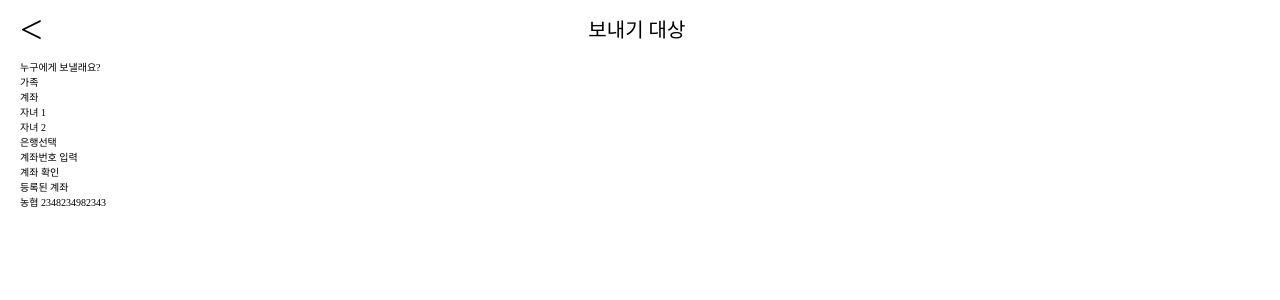
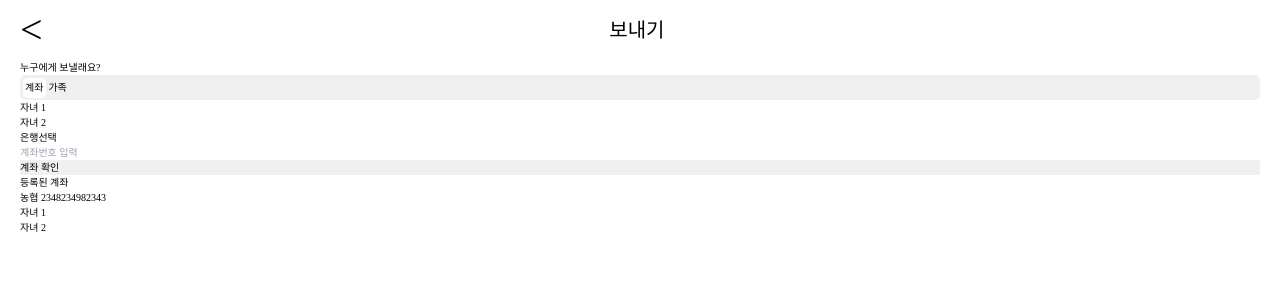
Before and after one commit to wlgns1718/idoncare, a React (Vite) app in the folder Front/: page /transfer/account in a window 1280 px wide. Shown: the top 300 px of the page. Built offline with nearby package versions, Linux system fonts and the light colour scheme; a web font is replaced by a local one.

Commit message:
Feat : 이체 대상 화면

```diff
--- a/Front/src/components/wallet/TransferSelectForm.tsx
+++ b/Front/src/components/wallet/TransferSelectForm.tsx
@@ -1,25 +1,41 @@
-import React from 'react'
+import React, { useState } from "react";
+import { useNavigate } from "react-router-dom";
+import BottomSheet from "../common/BottomSheet";
 
 function TransferSelectForm() {
+  const [isModalOpen, setIsModalOpen] = useState(false);
+  const navigate = useNavigate();
+
+  const openModal = () => {
+    setIsModalOpen(true);
+  };
+
+  const closeModal = () => {
+    setIsModalOpen(false);
+  };
 
   return (
     <div>
       <div>
-        <h1>누구에게 보낼래요?</h1>
-        <div>
-          <div>가족</div>
-          <div>계좌</div>
+        <div className="">누구에게 보낼래요?</div>
+        <div className="p-1 rounded-lg bg-gray flex w-auto">
+          <div className="rounded-lg bg-white p-1">계좌</div>
+          <div className="rounded-lg p-1">가족</div>
         </div>
       </div>
+
       <div>
         <div>자녀 1</div>
         <div>자녀 2</div>
       </div>
-      <div>
-        <div>은행선택</div>
-        <div>계좌번호 입력</div>
-        <div>계좌 확인</div>
 
+      <div >
+        <div className="" onClick={openModal}>은행선택</div>
+        {isModalOpen && <BottomSheet/>}
+        <form action="">
+          <input type="number" placeholder="계좌번호 입력" />
+        </form>
+        <div className="bg-gray">계좌 확인</div>
         <div>등록된 계좌</div>
         <div
           onClick={() => {
@@ -29,8 +45,12 @@ function TransferSelectForm() {
           농협 2348234982343
         </div>
       </div>
+      <div>
+        <div>자녀 1</div>
+        <div>자녀 2</div>
+      </div>
     </div>
   );
 }
 
-export default TransferSelectForm
+export default TransferSelectForm;
--- a/Front/src/pages/TransferSelect.tsx
+++ b/Front/src/pages/TransferSelect.tsx
@@ -5,7 +5,7 @@ import TransferSelectForm from "../components/wallet/TransferSelectForm";
 function TransferSelect() {
   return (
     <div>
-      <Header pageTitle="보내기 대상" />
+      <Header pageTitle="보내기" />
       <TransferSelectForm/>
     </div>
   );
```
